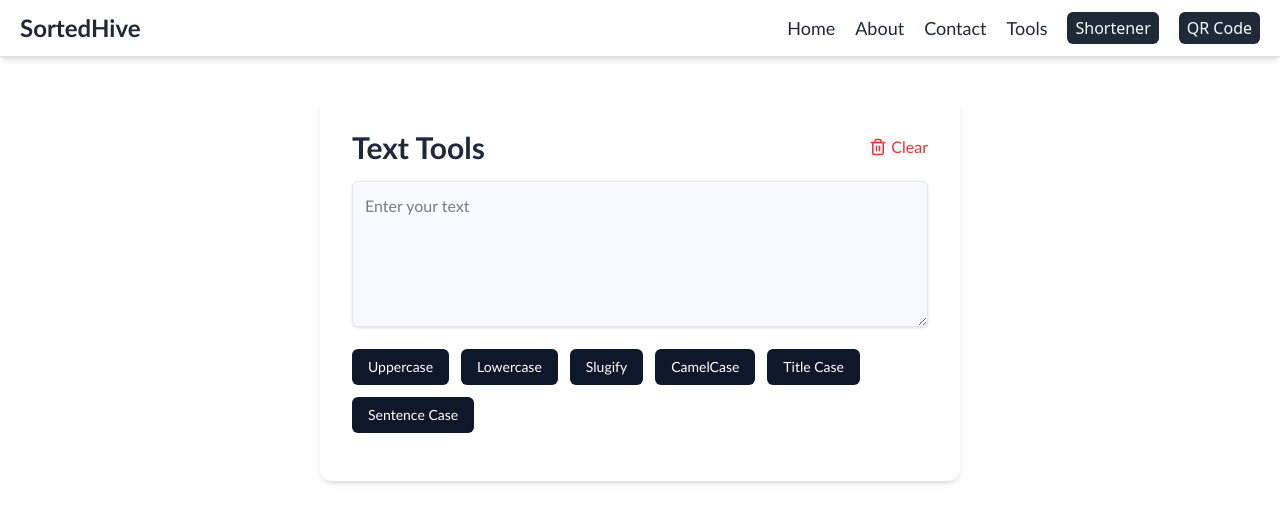
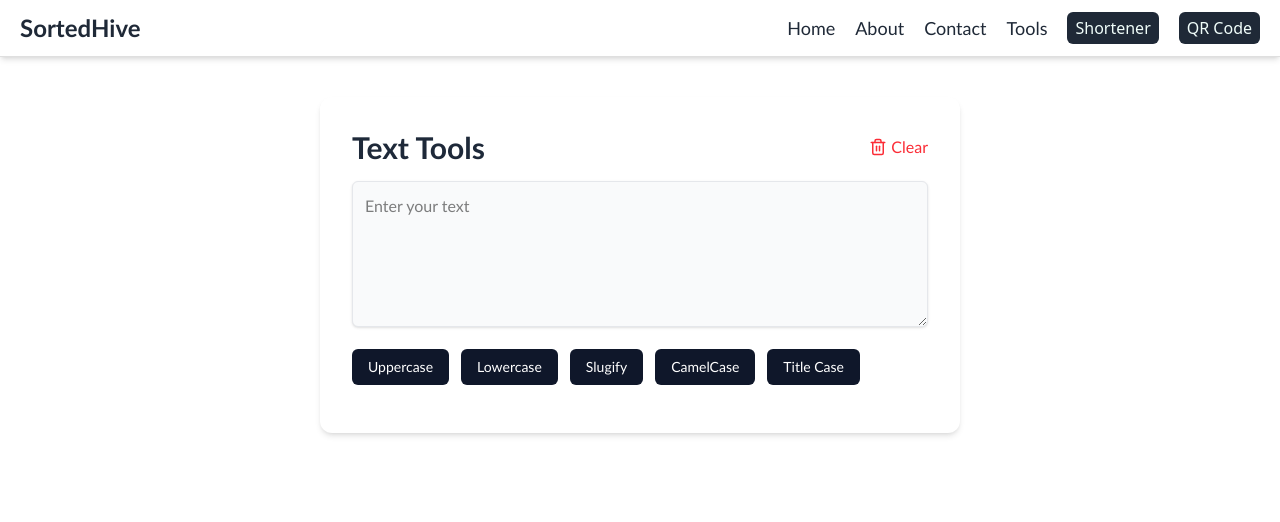
Before and after one commit to Sid-Hurry/sortedhive, a Next.js app: page /texttool in a window 1280 px wide. Shown: the top 522 px of the page. Built offline with nearby package versions, Linux system fonts and the light colour scheme.

Commit message:
fix: comment out Sentence Case button in TextAndFileTools component

```diff
--- a/app/texttool/page.js
+++ b/app/texttool/page.js
@@ -123,7 +123,7 @@ const TextAndFileTools = () => {
           <button onClick={toSlug} className="bg-[#0f172a] text-white px-4 py-2 rounded-md text-sm hover:opacity-90">Slugify</button>
           <button onClick={toCamelCase} className="bg-[#0f172a] text-white px-4 py-2 rounded-md text-sm hover:opacity-90">CamelCase</button>
           <button onClick={toTitleCase} className="bg-[#0f172a] text-white px-4 py-2 rounded-md text-sm hover:opacity-90">Title Case</button>
-          <button onClick={toSentenceCase} className="bg-[#0f172a] text-white px-4 py-2 rounded-md text-sm hover:opacity-90">Sentence Case</button>
+          {/* <button onClick={toSentenceCase} className="bg-[#0f172a] text-white px-4 py-2 rounded-md text-sm hover:opacity-90">Sentence Case</button> */}
         </div>
 
         {convertedText && (
```
